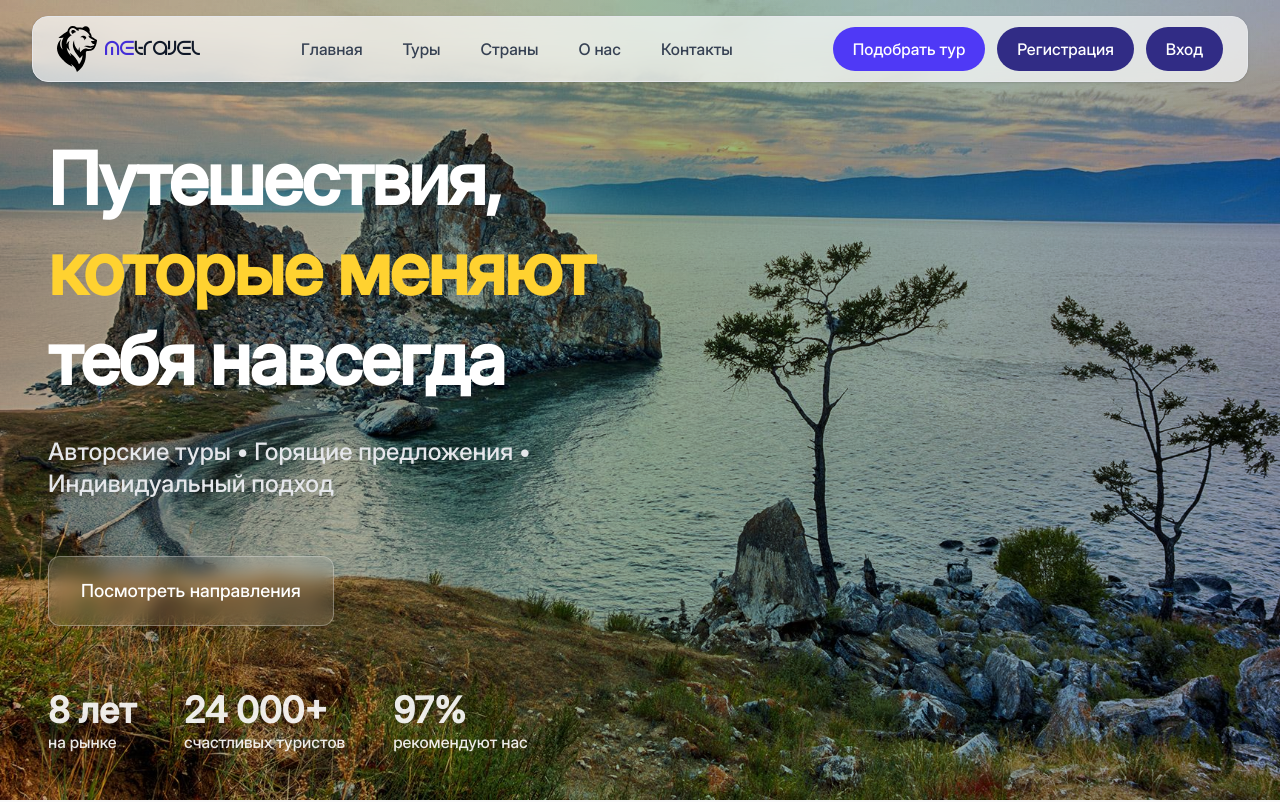
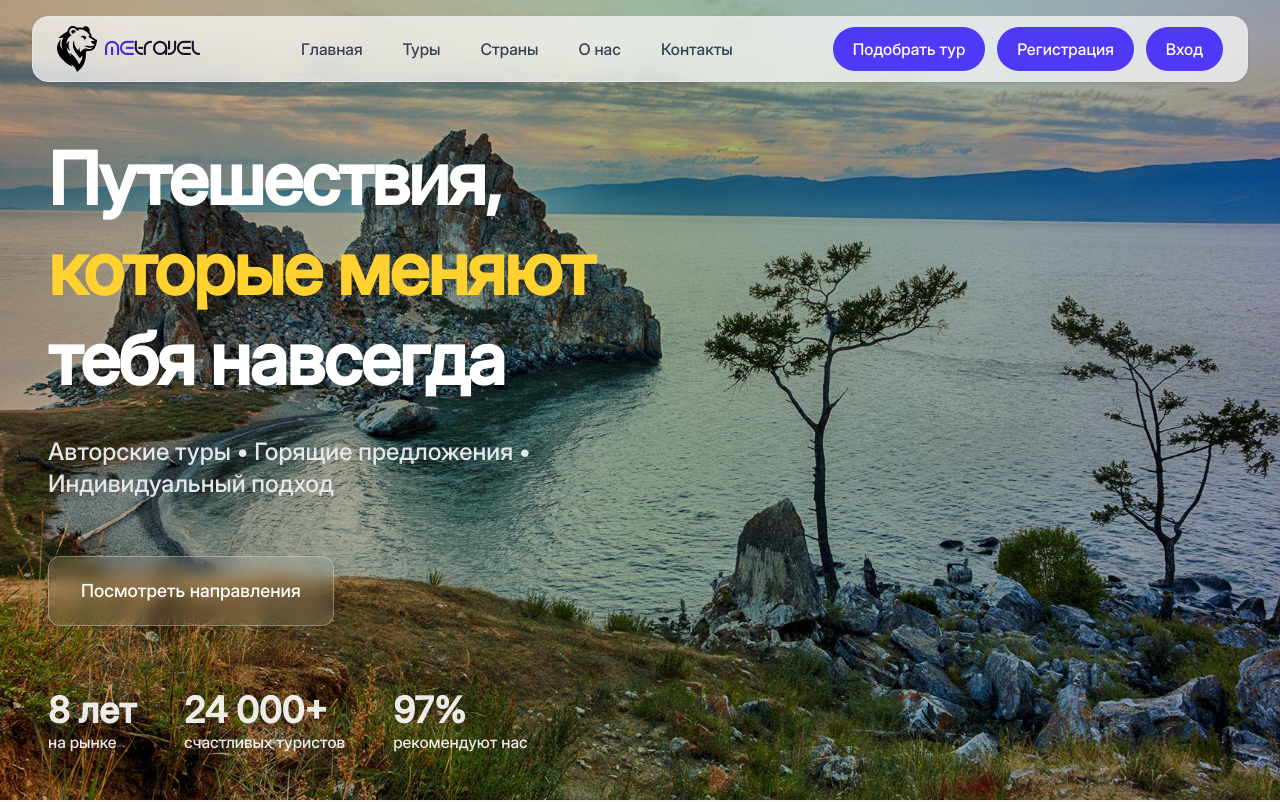
Before and after one commit to VladlenKhan/metravel, a React (Vite) app in the folder client/: page / in a window 1280 px wide. Shown: the top 802 px of the page. Built offline with nearby package versions, Linux system fonts and the light colour scheme.

Commit message:
изменение цветов кнопок навбара

```diff
--- a/client/src/components/Navbar.tsx
+++ b/client/src/components/Navbar.tsx
@@ -79,13 +79,13 @@ export default function Navbar() {
 
             <a
               href="/register"
-              className="px-5 py-2.5 bg-indigo-900 hover:bg-amber-300 text-white rounded-full transition">
+              className="px-5 py-2.5 bg-indigo-600 hover:bg-indigo-700 text-white rounded-full transition">
               Регистрация
             </a>
 
             <a
               href="/login"
-              className="px-5 py-2.5 bg-indigo-900 hover:bg-indigo-700 text-white rounded-full transition">
+              className="px-5 py-2.5 bg-indigo-600 hover:bg-indigo-700 text-white rounded-full transition">
               Вход
             </a>
           </div>
```
